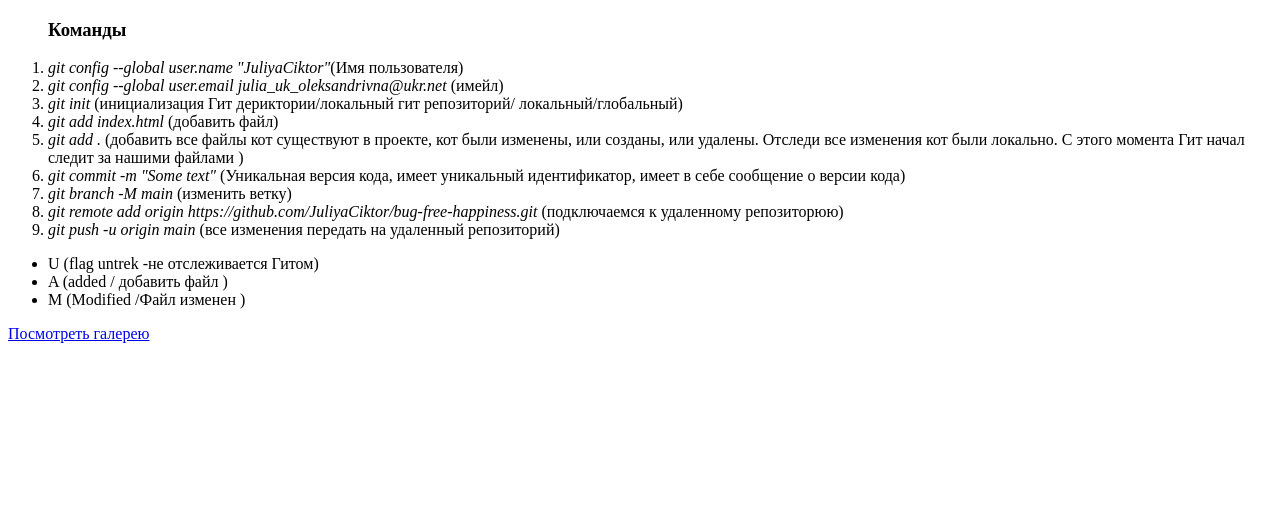
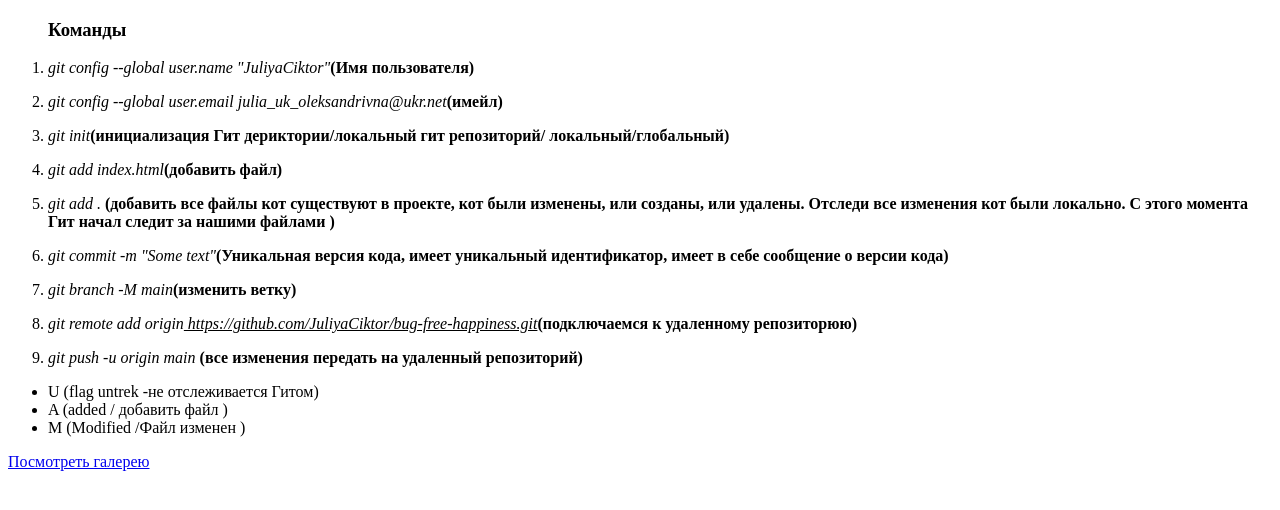
Before and after one commit to JuliyaCiktor/turbo-happiness, a plain HTML site: page index.html in a window 1280 px wide. Drawn offline with Linux system fonts and the light colour scheme.

Commit message:
Изменения в шрефте

```diff
--- a/index.html
+++ b/index.html
@@ -8,15 +8,15 @@
 <body>
     <ol>
         <h3><b>Команды</b></h3>
-        <li><em>git config --global user.name "JuliyaCiktor"</em>(Имя пользователя)</li>
-        <li><em>git config --global user.email julia_uk_oleksandrivna@ukr.net</em> (имейл)</li>
-        <li><em>git init</em>                                   (инициализация Гит дериктории/локальный гит репозиторий/ локальный/глобальный)</li>
-        <li><em>git add index.html</em>                         (добавить файл)</li>
-        <li><em>git add .    </em>                              (добавить все файлы кот существуют в проекте, кот были изменены, или созданы, или удалены. Отследи все изменения кот были локально. С этого момента Гит начал следит за нашими файлами )</li>
-        <li><em>git commit -m "Some text"  </em>                (Уникальная версия кода, имеет уникальный идентификатор, имеет в себе сообщение о версии кода)</li>
-        <li><em>git branch -M main  </em>                       (изменить ветку)</li>
-        <li><em>git remote add origin https://github.com/JuliyaCiktor/bug-free-happiness.git</em>  (подключаемся к удаленному репозиторюю)</li>
-        <li><em>git push -u origin main    </em>                (все изменения передать на удаленный репозиторий)</li>
+        <li><p><em>git config --global user.name "JuliyaCiktor"</em><b>(Имя пользователя)</b></li></p>
+        <li><p><em>git config --global user.email julia_uk_oleksandrivna@ukr.net</em><b>(имейл)</b></li></p>
+        <li><p><em>git init</em><b>(инициализация Гит дериктории/локальный гит репозиторий/ локальный/глобальный)</b></li></p>
+        <li><p><em>git add index.html</em><b>(добавить файл)</b></li></p>
+        <li><p><em>git add . </em><b>(добавить все файлы кот существуют в проекте, кот были изменены, или созданы, или удалены. Отследи все изменения кот были локально. С этого момента Гит начал следит за нашими файлами )</li></b></p>
+        <li><p><em>git commit -m "Some text"</em><b>(Уникальная версия кода, имеет уникальный идентификатор, имеет в себе сообщение о версии кода)</li></b></p>
+        <li><p><em>git branch -M main</em><b>(изменить ветку)</b></li></p>
+        <li><p><em>git remote add origin<u> https://github.com/JuliyaCiktor/bug-free-happiness.git</u></em><b>(подключаемся к удаленному репозиторюю)</b></li></p>
+        <li><p><em>git push -u origin main </em><b>(все изменения передать на удаленный репозиторий)</b></li></p>
     </ol>
     <ul>
         <li>U                          (flag untrek -не отслеживается Гитом) </li>
```
